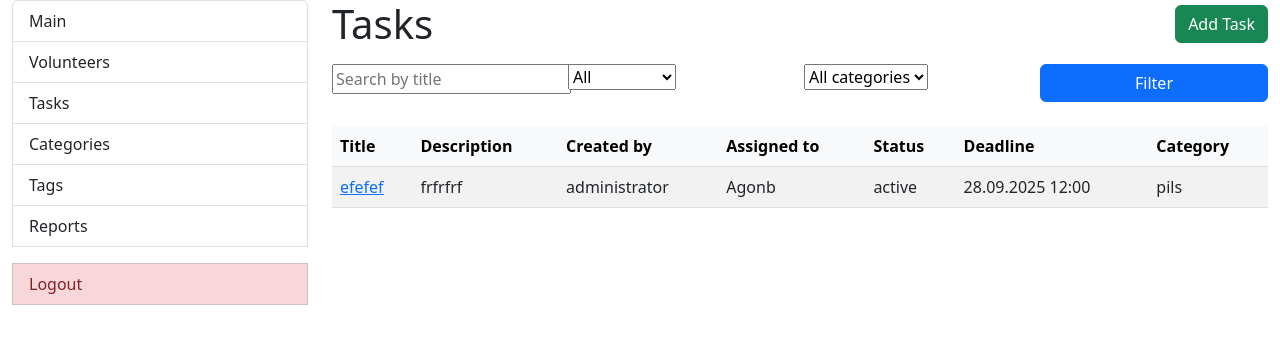
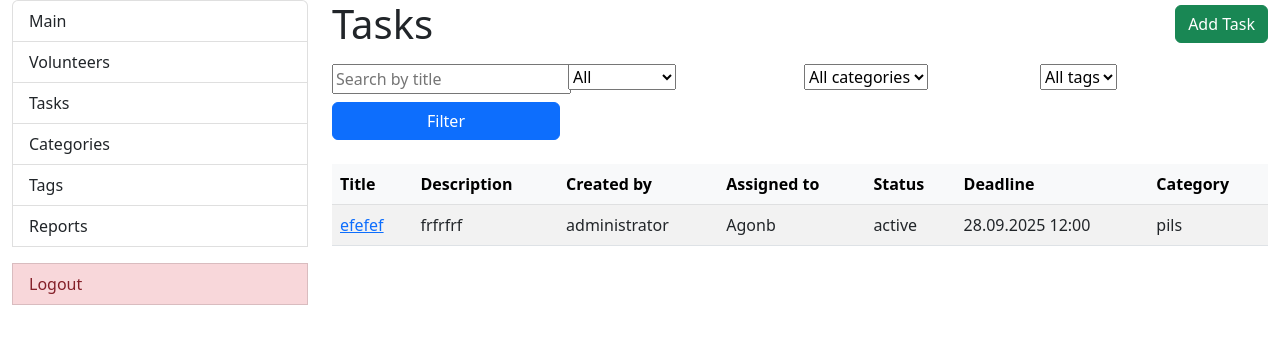
Before and after one commit to JustVov4uk/volunteer-task-manager, a Django app: page /tasks/tasks/ in a window 1280 px wide. Shown: the top 344 px of the page. Run offline with Django 5.2, Linux system fonts and the light colour scheme; a user stored in the database is signed in; data comes from the database, SQL or seed files in the repository; data that the repository does not hold is empty.

Commit message:
add task filtering by tags

```diff
--- a/tasks/forms.py
+++ b/tasks/forms.py
@@ -88,6 +88,12 @@ class TaskSearchForm(forms.Form):
         empty_label="All categories",
         label="Category",
     )
+    tags = forms.ModelChoiceField(
+        queryset=Tag.objects.all(),
+        required=False,
+        empty_label="All tags",
+        label="Tags",
+    )
 
 
 class TagForm(forms.ModelForm):
--- a/tasks/views.py
+++ b/tasks/views.py
@@ -172,12 +172,15 @@ class TaskListView(LoginRequiredMixin, generic.ListView):
             title = form.cleaned_data.get("title")
             status = form.cleaned_data.get("status")
             category = form.cleaned_data.get("category")
+            tag = form.cleaned_data.get("tag")
             if title:
                 queryset = queryset.filter(title__icontains=title)
             if status:
                 queryset = queryset.filter(status=status)
             if category:
                 queryset = queryset.filter(category=category)
+            if tag:
+                queryset = queryset.filter(tag=tag)
         return queryset
 
 
--- a/templates/tasks/task_list.html
+++ b/templates/tasks/task_list.html
@@ -17,6 +17,9 @@
     </div>
     <div class="col-md-3">
       {{ search_form.category }}
+    </div>
+    <div class="col-md-3">
+      {{ search_form.tags }}
     </div>
     <div class="col-md-3">
       <button type="submit" class="btn btn-primary w-100">Filter</button>
```
